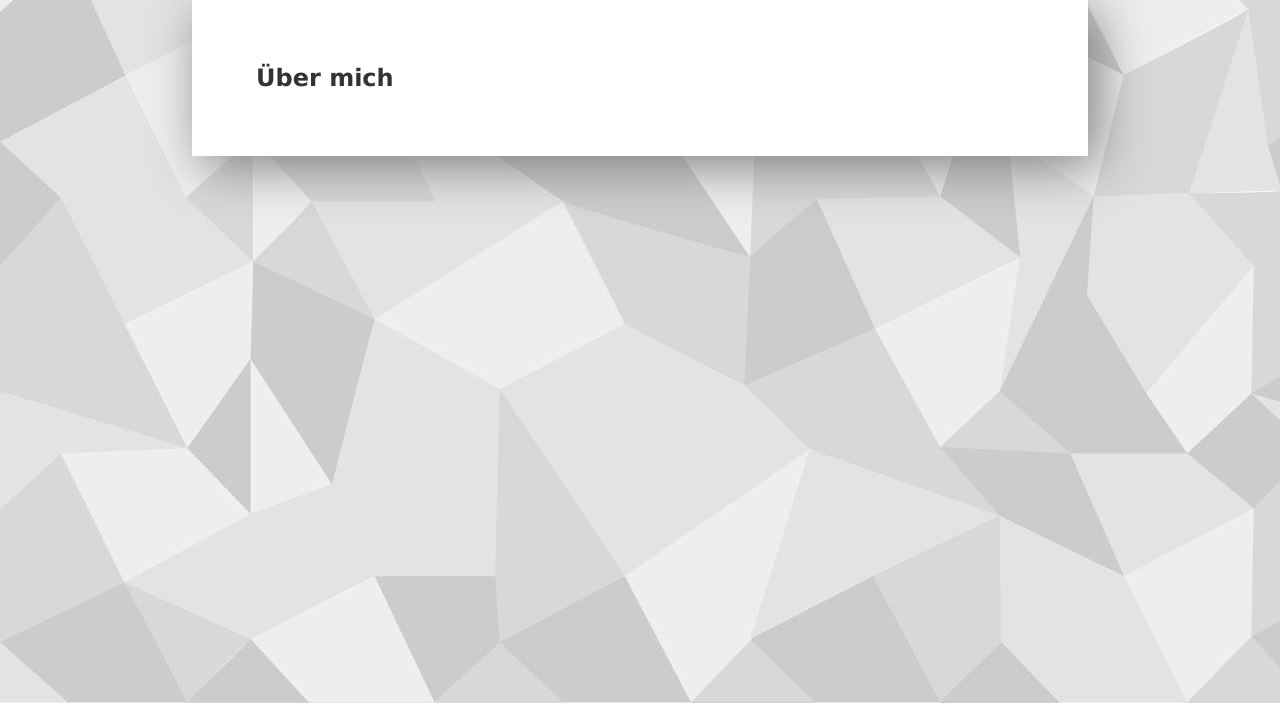
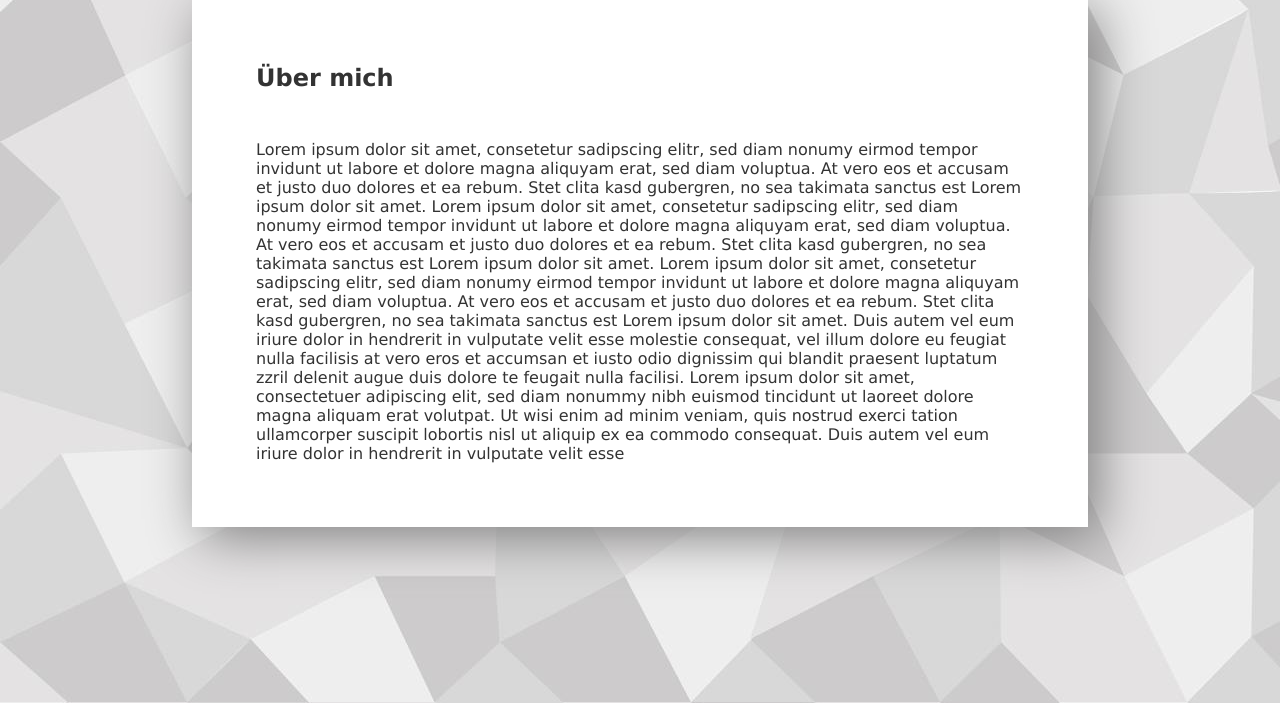
Before and after one commit to miche1/blog, a PHP site: page /about.html in a window 1280 px wide. Shown: the part 51-754 px from the top of the page. Run offline with PHP 8.4, Linux system fonts and the light colour scheme.

Commit message:
some small edits

```diff
--- a/about.html
+++ b/about.html
@@ -25,6 +25,24 @@
 <!--content-->
 <section id="content">
 <h1>Über mich</h1>
+
+<p>Lorem ipsum dolor sit amet, consetetur sadipscing elitr,
+	sed diam nonumy eirmod tempor invidunt ut labore et dolore
+	magna aliquyam erat, sed diam voluptua. At vero eos et accusam
+	et justo duo dolores et ea rebum. Stet clita kasd gubergren, no sea takimata
+	sanctus est Lorem ipsum dolor sit amet. Lorem ipsum dolor sit amet, consetetur
+	sadipscing elitr, sed diam nonumy eirmod tempor invidunt ut labore et dolore magna
+	aliquyam erat, sed diam voluptua. At vero eos et accusam et justo duo dolores et ea
+	rebum. Stet clita kasd gubergren, no sea takimata sanctus est Lorem ipsum dolor sit amet.
+	Lorem ipsum dolor sit amet, consetetur sadipscing elitr, sed diam nonumy eirmod tempor invidunt
+	ut labore et dolore magna aliquyam erat, sed diam voluptua. At vero eos et accusam et justo duo
+	dolores et ea rebum. Stet clita kasd gubergren, no sea takimata sanctus est Lorem ipsum dolor sit amet.
+	Duis autem vel eum iriure dolor in hendrerit in vulputate velit esse molestie consequat,
+	vel illum dolore eu feugiat nulla facilisis at vero eros et accumsan et iusto odio dignissim qui blandit
+	praesent luptatum zzril delenit augue duis dolore te feugait nulla facilisi. Lorem ipsum dolor sit amet,
+	consectetuer adipiscing elit, sed diam nonummy nibh euismod tincidunt ut laoreet dolore magna aliquam erat volutpat.
+	Ut wisi enim ad minim veniam, quis nostrud exerci tation ullamcorper suscipit lobortis nisl ut aliquip ex ea commodo
+	consequat. Duis autem vel eum iriure dolor in hendrerit in vulputate velit esse</p>
 </section>
 
 </body>
--- a/form.php
+++ b/form.php
@@ -24,7 +24,7 @@
 <!--content-->
 <section id="content">
 <h1>Blog Einträge verwalten</h1>
-
+	<p>Hier besteht die Möglichkeit neue Einträge für den Blog zu erstellen.</p>
 	<section id="formular">
 		<!--Eingabe Formular-->
 		<div id="EingabeForm">
--- a/scripte/style.css
+++ b/scripte/style.css
@@ -52,5 +52,7 @@
 		}
 		#blog {
 			margin-top: 3em;
-
 		}
+		h1 {
+			margin-bottom: 2em;
+		}
```
